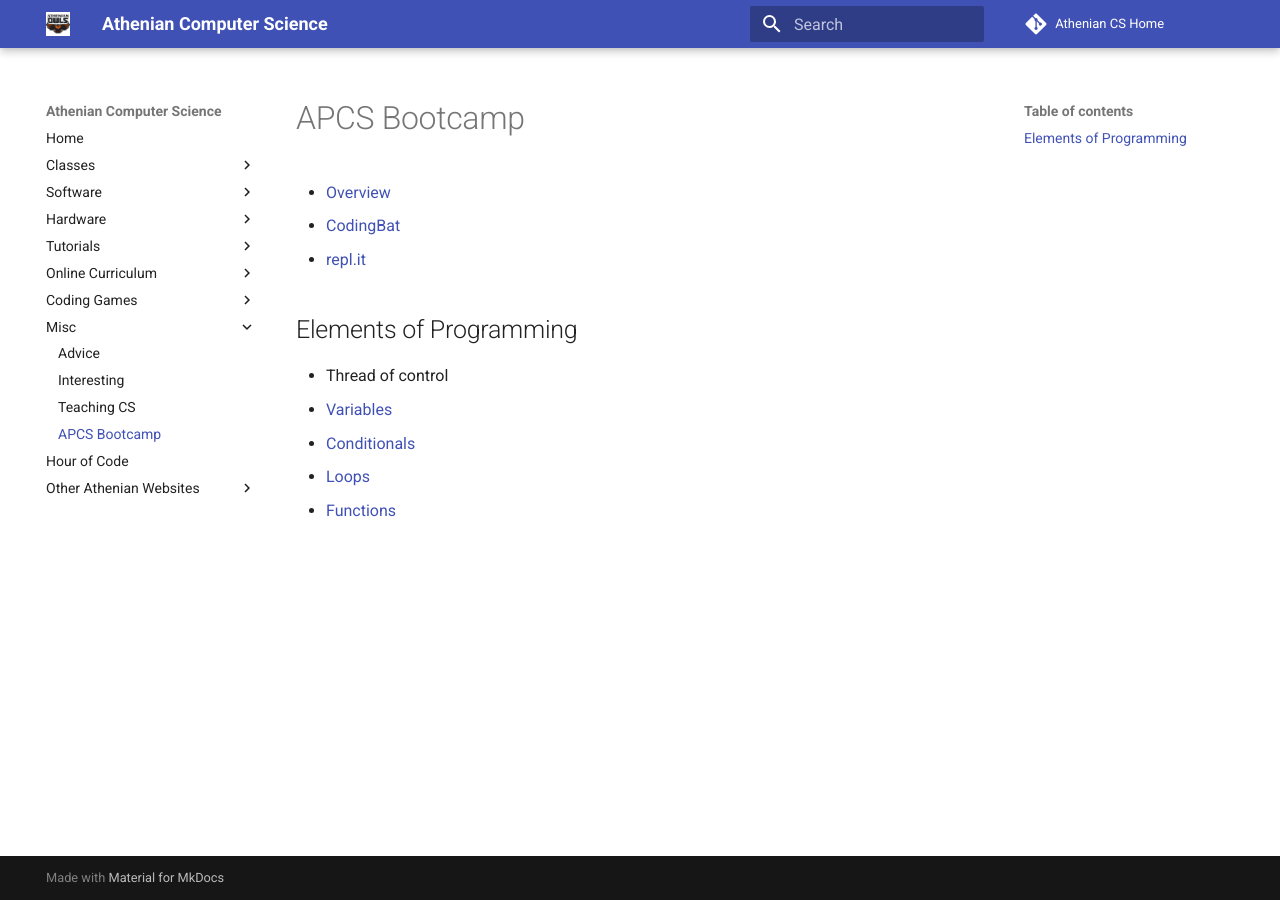
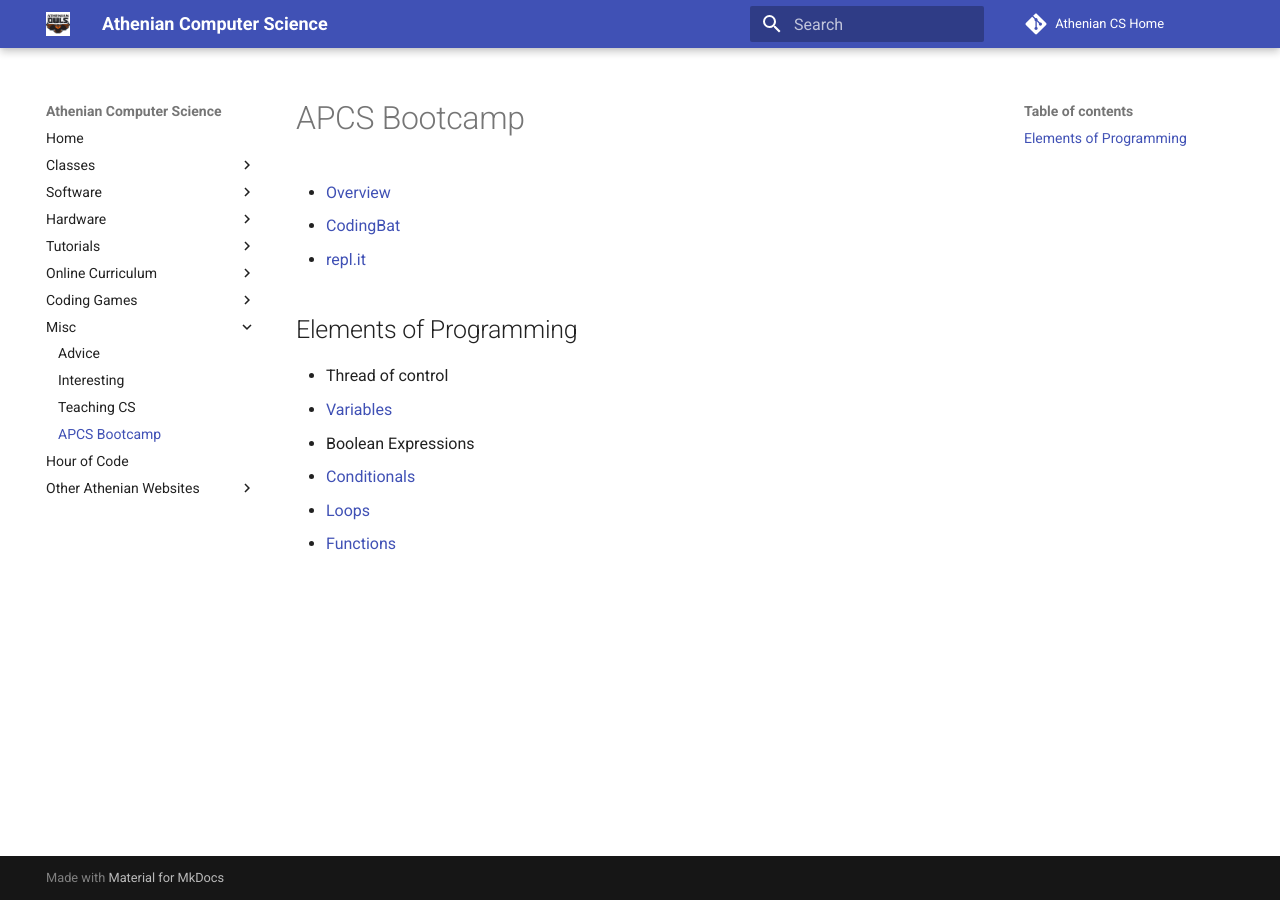
Before and after one commit to athenian-computational-thinking/athenian-cs-mkdocs, an MkDocs documentation site: the page built from docs/bootcamp.md, in a window 1280 px wide. Built offline with MkDocs 1.6.1 and Material for MkDocs 9.7.7, drawn with Linux system fonts in a browser that asks for light colours; comment, search, counter and statistics services are not loaded.

Commit message:
Update docs

```diff
--- a/docs/bootcamp.md
+++ b/docs/bootcamp.md
@@ -7,6 +7,7 @@
 ## Elements of Programming
 * Thread of control
 * [Variables](./variables)
+* Boolean Expressions
 * [Conditionals](./conditionals)
 * [Loops](./loops)
 * [Functions](./functions)
```
